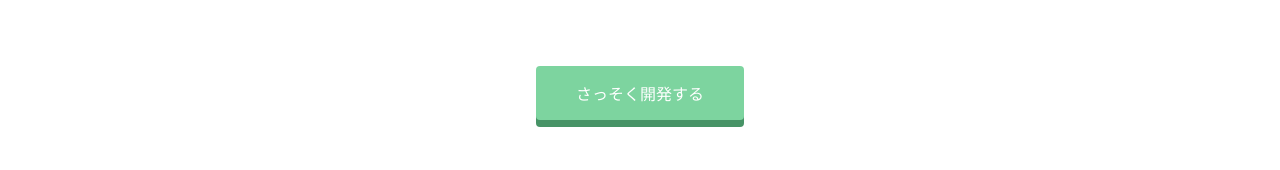
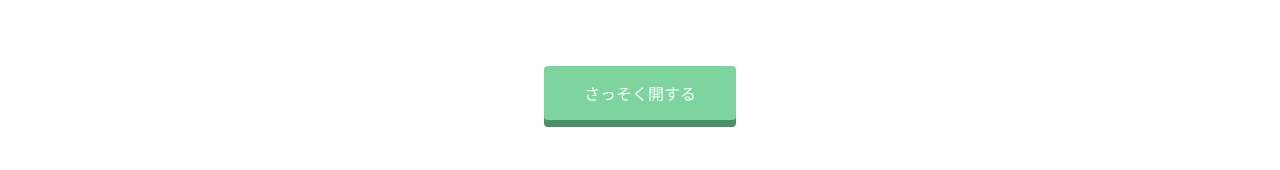
Before and after one commit to buta28/buta28.github.io, a plain HTML site: page index.html in a window 1280 px wide. Shown: the part 1426-1596 px from the top of the page. Drawn offline with Linux system fonts and the light colour scheme.

Commit message:
Update index.html

```diff
--- a/index.html
+++ b/index.html
@@ -77,7 +77,7 @@
         <h2>さぁ、あなたもProgateでプログラミングを学んでみませんか?</h2>
         <h3>Let's learn to code, learn to be creative!</h3>
       </div>
-      <span class="btn message">さっそく開発する</span>
+      <span class="btn message">さっそく開する</span>
     </div>
   </div>
   <footer>
```
